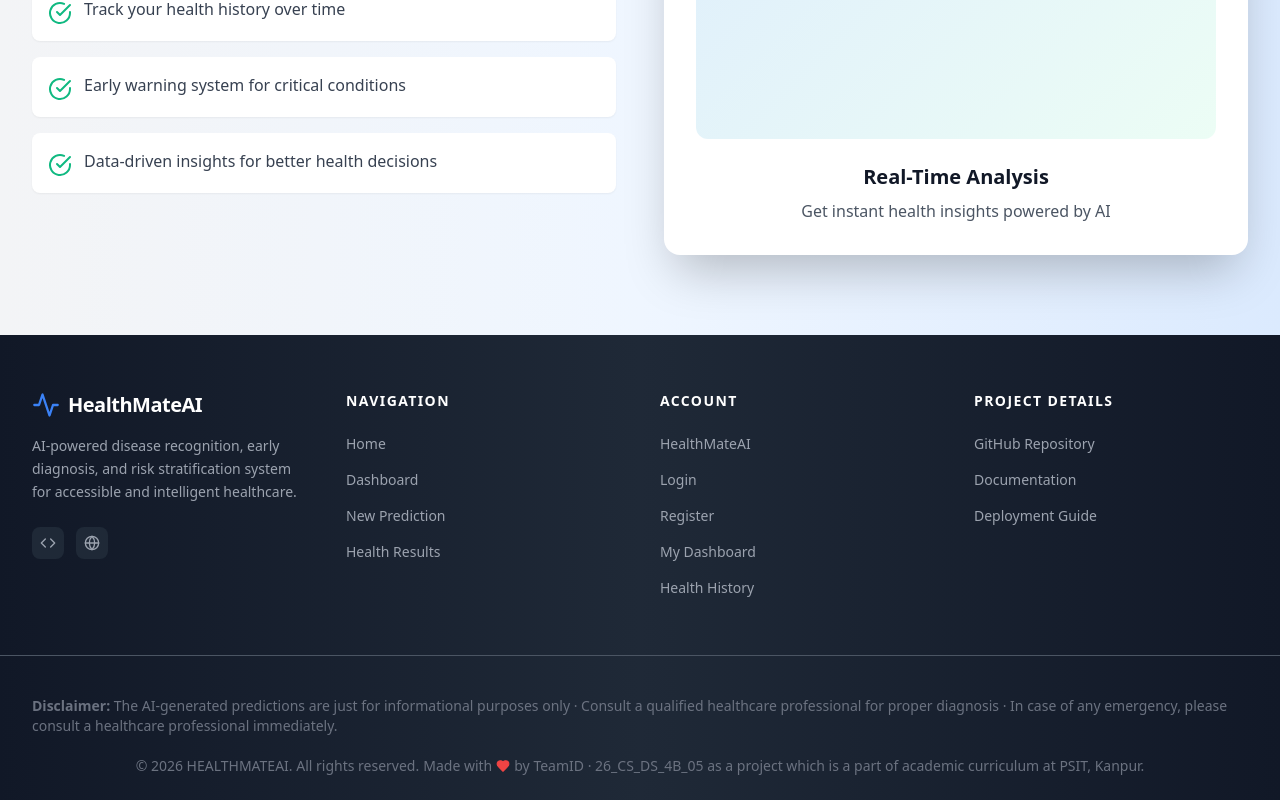
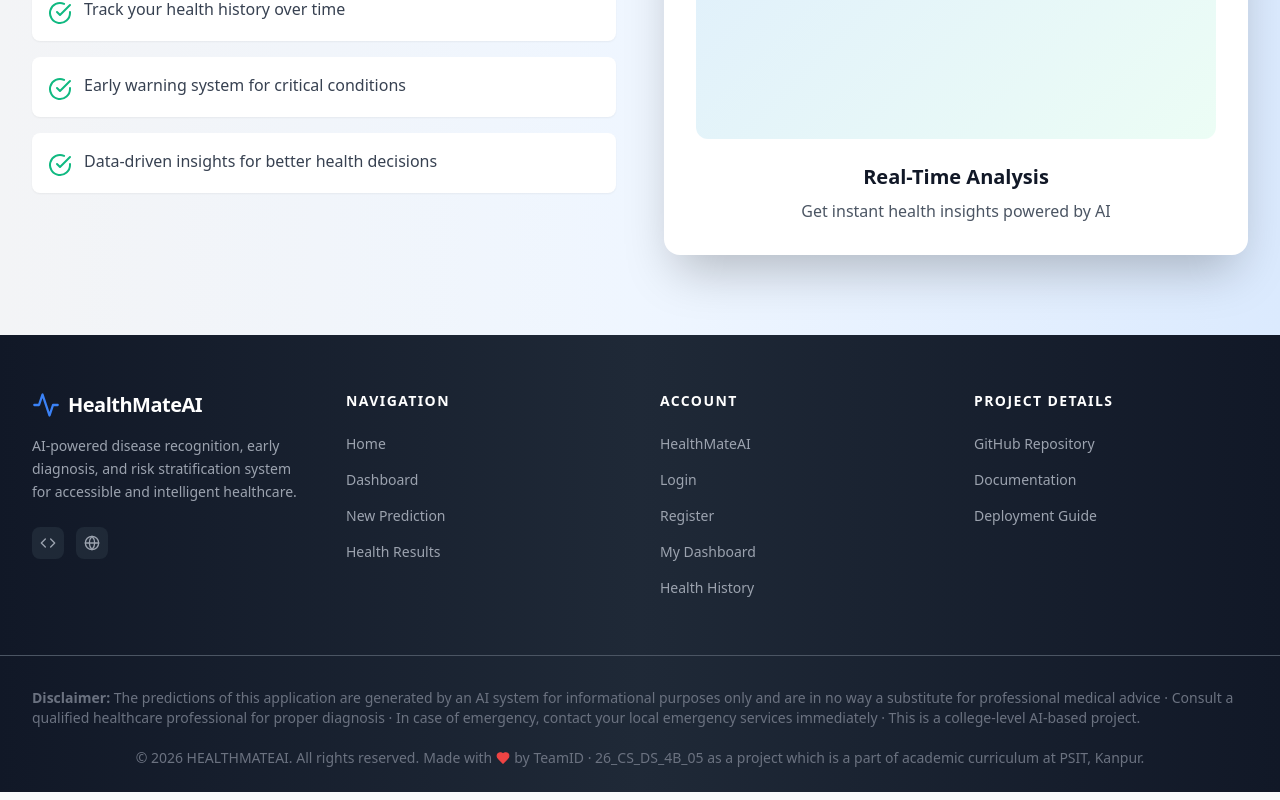
Before and after one commit to ShivGupta12234/ai-health-prediction-application, a React (Vite) app in the folder frontend/: page / in a window 1280 px wide. Shown: the part 2727-3527 px from the top of the page. Built offline with nearby package versions, Linux system fonts and the light colour scheme; no server answers.

Commit message:
Fixing the backend and frontend related components in Layout.jsx

```diff
--- a/frontend/src/components/layout/Layout.jsx
+++ b/frontend/src/components/layout/Layout.jsx
@@ -159,8 +159,8 @@ const Layout = () => {
         {/* Bottom bar */}
         <div className="max-w-7xl mx-auto px-4 sm:px-6 lg:px-8 py-6">
           <div className="flex flex-col sm:flex-col items-center justify-between gap-5">
-            <p className="text-sm text-gray-500 flex items-center space-x-1 mt-4">
-              <span><b>Disclaimer: </b>The AI-generated predictions are just for informational purposes only{" · "}Consult a qualified healthcare professional for proper diagnosis{" · "}In case of any emergency, please consult a healthcare professional immediately.</span>
+            <p className="text-sm text-gray-500 flex items-center space-x-1 mt-2">
+              <span><b>Disclaimer: </b>The predictions of this application are generated by an AI system for informational purposes only and are in no way a substitute for professional medical advice{" · "}Consult a qualified healthcare professional for proper diagnosis{" · "}In case of emergency, contact your local emergency services immediately{" · "}This is a college-level AI-based project.</span>
             </p>
             <p className="text-sm text-gray-500 flex items-center space-x-1">
               <span>© 2026 HEALTHMATEAI. All rights reserved. </span>
```
